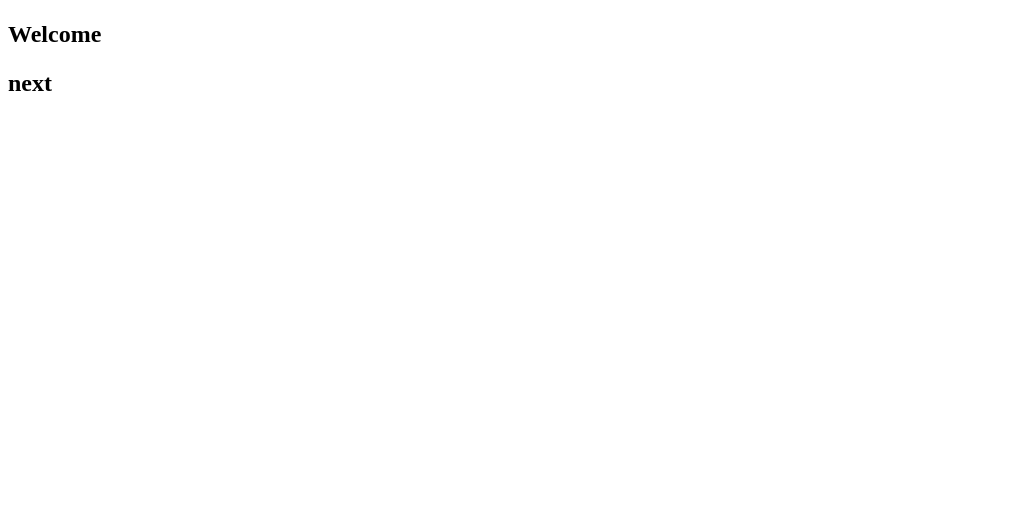
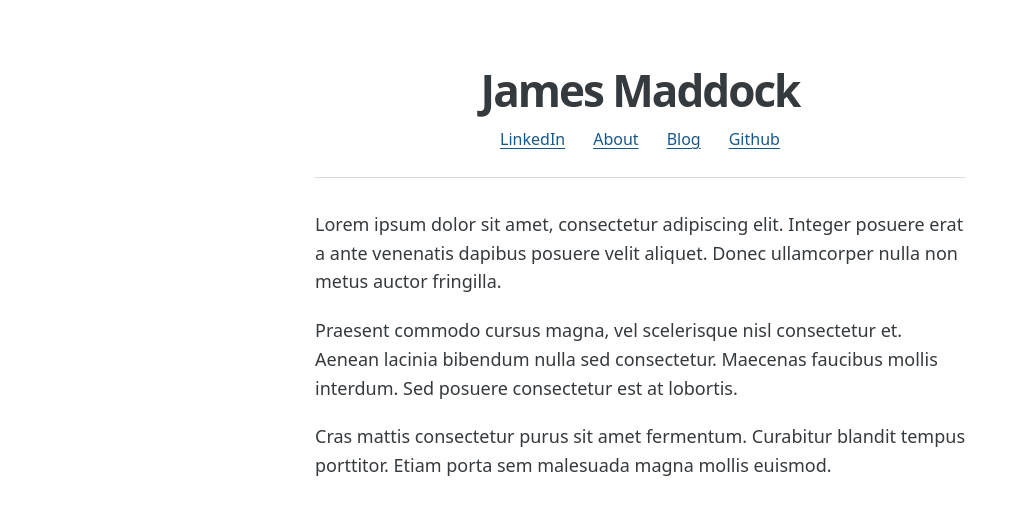
Before and after one commit to jmasaki24/jmasaki24.github.io, a plain HTML site: page index.html in a window 1280 px wide. Shown: the whole page, without its empty margins (0-1020 px from the left). Drawn offline with Linux system fonts and the light colour scheme.

Commit message:
Build a lightweight HTML and CSS portfolio

```diff
--- a/index.html
+++ b/index.html
@@ -1,17 +1,25 @@
-<!DOCTYPE html>
+<!doctype html>
 <html lang="en">
 <head>
   <meta charset="utf-8">
   <meta name="viewport" content="width=device-width, initial-scale=1">
-    <meta name="color-scheme" content="light dark">
   <title>James Maddock</title>
   <link rel="stylesheet" href="./style.css">
 </head>
 <body>
-    <article>
   <header>
-            <h1> Welcome </h1>
+    <h1><a class="name" href="./index.html">James Maddock</a></h1>
+    <nav aria-label="Main navigation">
+      <a href="https://www.linkedin.com/search/results/people/?keywords=James%20Maddock">LinkedIn</a>
+      <a href="./about.html">About</a>
+      <a href="./blog.html">Blog</a>
+      <a href="https://github.com/jmasaki24">Github</a>
+    </nav>
   </header>
-        <h2> next </h2>
-    </article>
+  <main>
+    <p>Lorem ipsum dolor sit amet, consectetur adipiscing elit. Integer posuere erat a ante venenatis dapibus posuere velit aliquet. Donec ullamcorper nulla non metus auctor fringilla.</p>
+    <p>Praesent commodo cursus magna, vel scelerisque nisl consectetur et. Aenean lacinia bibendum nulla sed consectetur. Maecenas faucibus mollis interdum. Sed posuere consectetur est at lobortis.</p>
+    <p>Cras mattis consectetur purus sit amet fermentum. Curabitur blandit tempus porttitor. Etiam porta sem malesuada magna mollis euismod.</p>
+  </main>
 </body>
+</html>
--- a/style.css
+++ b/style.css
@@ -1,31 +1,65 @@
----
----
+:root {
+  color-scheme: light dark;
+  --ink: #353a3e;
+  --paper: #fff;
+  --link: #17588a;
+  --rule: #d7dadd;
+}
 
 body {
   max-width: 650px;
-  margin: 40px auto;
-  padding: 0 10px;
-  font: 18px/1.5 -apple-system, BlinkMacSystemFont, "Segoe UI", Roboto, "Helvetica Neue", Arial, "Noto Sans", sans-serif, "Apple Color Emoji", "Segoe UI Emoji", "Segoe UI Symbol", "Noto Color Emoji";
-  color: #444;
+  margin: clamp(2rem, 7vw, 4rem) auto;
+  padding: 0 1rem;
+  background: var(--paper);
+  color: var(--ink);
+  font: 1.125rem/1.6 system-ui, sans-serif;
 }
 
-h1,
-h2,
-h3 {
-  line-height: 1.2;
+header {
+  text-align: center;
+  border-bottom: 1px solid var(--rule);
+  padding-bottom: 1.5rem;
+  margin-bottom: 2rem;
 }
 
+h1 {
+  font-size: 1.6rem;
+  line-height: 1.2;
+  margin: 0 0 1rem;
+}
+
+header h1 { margin: 0; }
+
+.name {
+  display: inline-block;
+  color: inherit;
+  font-size: clamp(2rem, 6vw, 2.75rem);
+  font-weight: 700;
+  line-height: 1.2;
+  letter-spacing: -0.045em;
+  text-decoration: none;
+}
+
+nav {
+  display: flex;
+  justify-content: center;
+  gap: clamp(.65rem, 4vw, 1.75rem);
+  margin-top: .65rem;
+  font-size: 1rem;
+}
+
+a { color: var(--link); text-underline-offset: .18em; }
+a:hover, a[aria-current] { text-decoration: underline .14em; }
+a:focus-visible { outline: 2px solid currentColor; outline-offset: 3px; }
+p { margin: 0 0 1.1em; }
+ul { padding-left: 1.25em; }
+li + li { margin-top: .65em; }
+
 @media (prefers-color-scheme: dark) {
-  body {
-    color: #c9d1d9;
-    background: #0d1117;
-  }
-
-  a:link {
-    color: #58a6ff;
-  }
-
-  a:visited {
-    color: #8e96f0;
+  :root {
+    --ink: #d5d9de;
+    --paper: #101419;
+    --link: #82bfff;
+    --rule: #39414b;
   }
 }
```
Also changed, not shown: about.html (added, +26 -0 lines), blog.html (added, +28 -0 lines), posts/curabitur-blandit.html (added, +24 -0 lines), posts/lorem-ipsum.html (added, +24 -0 lines), posts/praesent-commodo.html (added, +24 -0 lines), 1 other file. Lines whose indentation alone changed are shown as unchanged.
